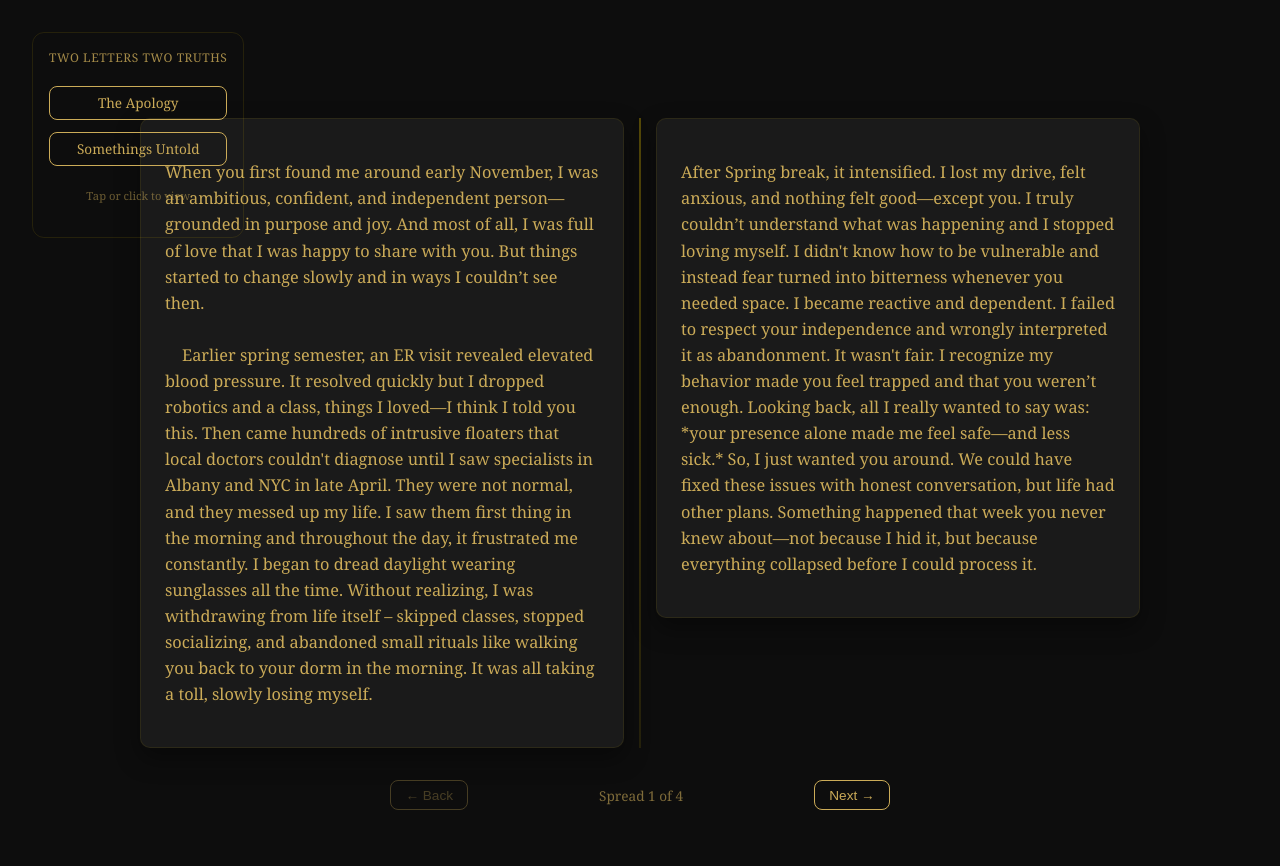
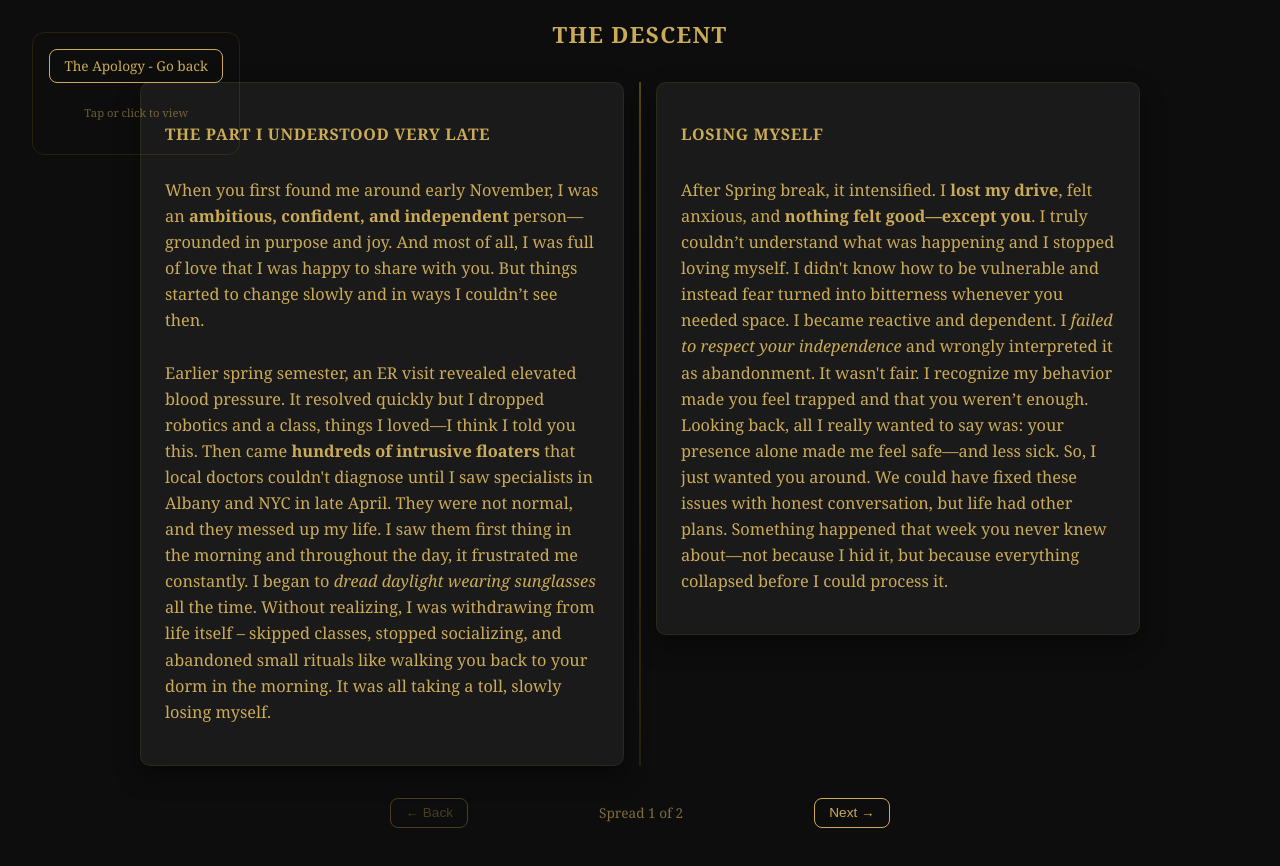
Before and after one commit to akgupta2002D/gift, a Next.js app: page /story in a window 1280 px wide. Shown: the top 866 px of the page. After the commit the page ends 828 px from the top, so only its background shows below. Built offline with nearby package versions, Linux system fonts and the light colour scheme.

Commit message:
Final Draft - 1

```diff
--- a/app/globals.css
+++ b/app/globals.css
@@ -38,12 +38,36 @@ p {
   border-radius: 16px;
   box-shadow: 0 20px 50px rgba(255, 215, 0, 0.1), 0 8px 20px rgba(0, 0, 0, 0.5);
   border: 1px solid rgba(255, 215, 0, 0.05);
-  overflow-y: auto;
-  scrollbar-width: none;
+  overflow-y: scroll;
+  /* scrollbar-width: none; */
   z-index: 5;
 }
 
+/* WebKit Browsers: Chrome, Safari */
+.paper::-webkit-scrollbar {
+  width: 8px;
+}
 
+.paper::-webkit-scrollbar-track {
+  background: white; /* Very dark track */
+}
+
+.paper::-webkit-scrollbar-thumb {
+  background-color: #2c2c2c;
+  border-radius: 6px;
+  border: 1px solid #444;
+  box-shadow: inset 0 0 2px rgba(255, 255, 255, 0.1);
+}
+
+.paper::-webkit-scrollbar-thumb:hover {
+  background-color: #3a3a3a;
+}
+
+/* Firefox */
+.paper {
+  scrollbar-color: #2c2c2c #111;
+  scrollbar-width: thin;
+}
 
 /* Responsive adjustments */
 @media (max-width: 768px) {
@@ -211,3 +235,24 @@ body {
   margin-top: 0.5rem;
   text-align: center;
 }
+
+.inline-boxed-link {
+  display: inline-block;
+  font-weight: bold;
+  color: #CBAB58;
+  border: 1px solid #CBAB58;
+  padding: 0.35rem 0.75rem;
+  border-radius: 8px;
+  background-color: transparent;
+  text-decoration: none;
+  transition: all 0.2s ease;
+  margin-left: 0.2rem;
+  font-size: 0.95rem;
+}
+
+.inline-boxed-link:hover {
+  background-color: rgba(203, 171, 88, 0.12);
+  color: #f0d9a2;
+  cursor: pointer;
+  box-shadow: 0 0 0 1px rgba(203, 171, 88, 0.2);
+}
--- a/app/story/page.js
+++ b/app/story/page.js
@@ -3,94 +3,84 @@ import './story.css';
 import '../globals.css';
 import { useState } from 'react';
 
-const sections = [
+const spreads = [
+  {
+    spreadTitle: 'The Descent',
+    pages: [
       {
         title: 'The Part I Understood Very Late',
-    content: `When you first found me around early November, I was an ambitious, confident, and independent person—grounded in purpose and joy. And most of all, I was full of love that I was happy to share with you. But things started to change slowly and in ways I couldn’t see then.
-
-    Earlier spring semester, an ER visit revealed elevated blood pressure. It resolved quickly but I dropped robotics and a class, things I loved—I think I told you this. Then came hundreds of intrusive floaters that local doctors couldn't diagnose until I saw specialists in Albany and NYC in late April. They were not normal, and they messed up my life. I saw them first thing in the morning and throughout the day, it frustrated me constantly. I began to dread daylight wearing sunglasses all the time. Without realizing, I was withdrawing from life itself – skipped classes, stopped socializing, and abandoned small rituals like walking you back to your dorm in the morning. It was all taking a toll, slowly losing myself.`
+        content: (
+          <>
+            When you first found me around early November, I was an <b>ambitious, confident, and independent</b> person—grounded in purpose and joy. And most of all, I was full of love that I was happy to share with you. But things started to change slowly and in ways I couldn’t see then.
+            <br /><br />
+            Earlier spring semester, an ER visit revealed elevated blood pressure. It resolved quickly but I dropped robotics and a class, things I loved—I think I told you this. Then came <b>hundreds of intrusive floaters</b> that local doctors couldn't diagnose until I saw specialists in Albany and NYC in late April. They were not normal, and they messed up my life. I saw them first thing in the morning and throughout the day, it frustrated me constantly. I began to <em>dread daylight wearing sunglasses</em> all the time. Without realizing, I was withdrawing from life itself – skipped classes, stopped socializing, and abandoned small rituals like walking you back to your dorm in the morning. It was all taking a toll, slowly losing myself.
+          </>
+        )
       },
       {
         title: 'Losing Myself',
-    content: `After Spring break, it intensified. I lost my drive, felt anxious, and nothing felt good—except you. I truly couldn’t understand what was happening and I stopped loving myself. I didn't know how to be vulnerable and instead fear turned into bitterness whenever you needed space. I became reactive and dependent. I failed to respect your independence and wrongly interpreted it as abandonment. It wasn't fair. I recognize my behavior made you feel trapped and that you weren’t enough. Looking back, all I really wanted to say was: *your presence alone made me feel safe—and less sick.* So, I just wanted you around. We could have fixed these issues with honest conversation, but life had other plans. Something happened that week you never knew about—not because I hid it, but because everything collapsed before I could process it.`
+        content: (
+          <>
+            After Spring break, it intensified. I <b>lost my drive</b>, felt anxious, and <b>nothing felt good—except you</b>. I truly couldn’t understand what was happening and I stopped loving myself. I didn't know how to be vulnerable and instead fear turned into bitterness whenever you needed space. I became reactive and dependent. I <em>failed to respect your independence</em> and wrongly interpreted it as abandonment. It wasn't fair. I recognize my behavior made you feel trapped and that you weren’t enough. Looking back, all I really wanted to say was: your presence alone made me feel safe—and less sick. So, I just wanted you around. We could have fixed these issues with honest conversation, but life had other plans. Something happened that week you never knew about—not because I hid it, but because everything collapsed before I could process it.
+          </>
+        )
+      }
+    ]
   },
   {
+    spreadTitle: 'The Collapse and Reflection',
+    pages: [
+      {
         title: 'What You Never Knew',
-    content: `
-
-The week before that weekend, I received another devastating diagnosis: blood in my urine, requiring ultrasound scans on all my vital organs. I don't know if you remember, but one of the nights, I had run to the washroom saying something hurt—this was related to that. This new health crisis came while I was already struggling with my vision and feeling us drift apart. I was terrified and wanted to talk to you—because if something was seriously wrong, *I'd want you there.*
-
-Overwhelmed by the diagnosis, existing anxiety about floaters, and not having any answers, for the first time in my life—I chose to drink to escape. I wanted to feel okay and numb, for one night and just dance—but instead it made everything worse. I had no control over drinking as my pain took over. Little did I know, the holding up, the sadness, and the pain would bring out such a horrible side of me. I said things I didn’t mean and was someone unrecognizable. I caused you a lot of pain. What I did was an unhealthy way of coping and something I would *never* do in my life again.`
+        content: (
+          <>
+            The week before that weekend, I received another devastating diagnosis: blood in my urine, requiring ultrasound scans on all my vital organs. I don't know if you remember, but one of the nights, I had run to the washroom saying something hurt—this was related to that. This new health crisis came while I was already struggling with my vision and feeling us drift apart. I was terrified and wanted to talk to you—because if something was seriously wrong, <em>I'd want you there</em>.
+            <br /><br />
+            <b>Overwhelmed by the diagnosis</b>, existing anxiety about floaters, and not having any answers, for the first time in my life—I chose to drink to escape. I wanted to feel okay and numb, for one night and just dance—but instead it made everything worse. I had no control over drinking as my pain took over. Little did I know, the holding up, the sadness, and the pain would bring out such a horrible side of me. I said things I didn’t mean and was someone unrecognizable. <b>I caused you a lot of pain</b>. What I did was an unhealthy way of coping and something I would never do in my life again.
+          </>
+        )
       },
       {
-    title: 'The Collapse',
-    content: ``
-  },
-  {
-    title: 'The Day Everything Ended',
-    content: `The most painful part is—we were meant to talk that Sunday to fix things and share. Maybe if I hadn’t tried to run from everything, escape using alcohol, the night wouldn’t have happened, and we would have talked instead. But life collapsed too fast. That Monday morning, the day we broke up, I was in a hospital gown getting scans. When your message came asking to meet in the evening, I replied I couldn’t and said I was fine with your decision. Not because I didn’t care—but because I was shattered. I was crying, waiting for medical answers while facing the reality that I'd just destroyed what mattered most in my life—*us.*
-
-Life couldn’t have been any more real, and the timing couldn’t be any worse.`
-  },
-  {
-    title: 'After Everything Collapsed',
-    content: `After everything collapsed, I wanted to reach out every day. But I realized the hurt you carried came from my actions and my disrespect for your space. With your finals and Korea ahead, I didn't want to burden you further. More importantly, I didn't want to contact you from a place of desperation or guilt—I needed clarity, not just regret.
-
-My health journey continued. Though the scans came back fine, it took some time. The floaters turned out to be more serious than expected. I spent weeks seeing new doctors and specialists, eventually finding a custom treatment. But physical healing wasn't enough. I had lost myself in all of it—the fear, the pain, and the guilt. Before I could speak to you again, I needed to create a new self—*someone driven, lively, and independent, for everyone around me. Someone I could trust and be proud of again.* This letter comes from that place of recovery and reflection, not from the broken person who hurt you.`
-  },
-  {
-    title: 'Reflection and Goodbye',
-    content: `Veda, I see your pain so clearly now. I made you carry a version of me I didn't even understand. I was too consumed by my own struggles to notice how much you were already holding—your art, friends, health, sleep—while I only saw what I lacked. I imagine how confusing and heavy it must have felt to love someone who was falling apart in ways you couldn't fix, then to be blamed for not doing enough. And getting your trust broken from someone you loved. *That pain... I see it now, and it breaks me to know I caused it. I am sorry.*
-
-I just wish I wasn’t tested so much by life. I was losing on all fronts—fighting health scares, losing myself, and failing you—with no room to breathe between crises. I wish timing had been kinder to us or I had recovered faster.
-
-Amid all of this, somethings were still true, and I want you to know that:
-
-**First:** I never intended to cause you pain. Every part of me wanted only to protect you—I noticed every bump on your skin, every scratch that marked you, even the way your hair fell rebelliously into your eyes. My actions hurt you, I know that with aching clarity. But I wasn't trying to hurt you; *I was drowning in a storm that consumed every shore I'd known.*
-
-**Second:** I have loved you fully. I cared about and remembered every detail of you—the meaning behind your rings, your favorite food, your art and the artist you liked, your friends and your family, and that penguin face that made my heart skip. I didn't just love you—I saw you, in ways that words can barely capture. And even sick I was trying, to understand your needs around space and wanted to find a middle ground. Even the night before everything shattered, we created memories making pani-puri together. I wasn’t perfect at loving you, we had our differences, but I loved learning about you; I was almost there getting to like those dog reels and Gracie is good.
-
-This may be the last piece of conversation we ever share. And if it is, I want to say this:
-
-If life hadn't collapsed on me all at once or if I had been healthier quicker, I believe we would have found our way or at least tried fully, *cuz love wasn’t an issue.* I would’ve been stronger for us. An independent me would have respected your space naturally and I would have never resolved to alcohol to numb my pain. Moreover, I would have learned exactly the way you wanted to be loved. *Because there is no perfect, just a willingness to learn.* Instead of being defensive about our breakup, I would have asked for a chance to build enough good memories that the old pain would fade. Almost like what you once wanted from me: *To love you first.*
-
-I don’t know what life has for us, but I didn’t want to leave you in dark. With everything that happened to me last couple of months, I know life is too short to live in fear and regret. All I can say is: *One of the most beautiful things in my life happened during one of the most painful seasons of my life.*
-
-Lastly, I just wanted to make sure my silence didn’t become the last thing you remember.
-
-*Thank you for loving me during one of the hardest chapters of my life. I’ll always carry that with care.*
-
-With love, deepest apologies, and nothing left unsaid.`
+        title: 'The Goodbye',
+        content: (
+          <>
+            The most painful part is—we were meant to talk that Sunday to fix things and share. Maybe if I hadn’t tried to run from everything, escape using alcohol, the night wouldn’t have happened, and we would have talked instead. But life collapsed too fast. That Monday morning, the day we broke up, I was in a hospital gown getting scans. When your message came asking to meet in the evening, I replied I couldn’t and said I was fine with your decision. Not because I didn’t care—but because I was shattered. I was crying, waiting for medical answers while facing the reality that I'd just destroyed what mattered most in my life—<em>us</em>.
+            <br /><br />
+            Life couldn’t have been any more real, and the timing couldn’t be any worse.
+          </>
+        )
+      }
+    ]
   }
 ];
 
 export default function StoryFlipbook() {
-  const [page, setPage] = useState(0);
+  const [spreadIndex, setSpreadIndex] = useState(0);
+  const currentSpread = spreads[spreadIndex];
+  const [leftPage, rightPage] = currentSpread.pages;
 
-  const next = () => setPage((prev) => (prev + 2 < sections.length ? prev + 2 : prev));
-  const prev = () => setPage((prev) => (prev - 2 >= 0 ? prev - 2 : prev));
-
-  const leftPage = sections[page];
-  const rightPage = sections[page + 1];
+  const next = () => setSpreadIndex((prev) => (prev + 1 < spreads.length ? prev + 1 : prev));
+  const prev = () => setSpreadIndex((prev) => (prev - 1 >= 0 ? prev - 1 : prev));
 
   return (
     <>
       <div className="left-sidebar scroll-aware">
-        <div className="sidebar-topic">Two Letters Two Truths</div>
-        <a href="/" className="nav-button highlight-button">The Apology</a>
-        <a href="/story" className="nav-button highlight-button">Somethings Untold</a>
+        <a href="/" className="nav-button highlight-button">The Apology - Go back</a>
         <p className="sidebar-hint">Tap or click to view</p>
       </div>
 
       <div className="story-flipbook">
         <div className="flipbook-wrapper">
+          <h2 className="spread-title">{currentSpread.spreadTitle}</h2>
           <div className="flipbook-pages">
             <div className="page left">
-            <p className="story-text">{leftPage?.content}</p>
+              <h3 className="story-title">{leftPage.title}</h3>
+              <p className="story-text">{leftPage.content}</p>
             </div>
             <div className="page right">
               {rightPage && (
                 <>
+                  <h3 className="story-title">{rightPage.title}</h3>
                   <p className="story-text">{rightPage.content}</p>
                 </>
               )}
@@ -98,9 +88,9 @@ export default function StoryFlipbook() {
           </div>
 
           <div className="flip-controls">
-          <button onClick={prev} disabled={page === 0} className="nav-button">← Back</button>
-          <span className="page-label">Spread {page / 2 + 1} of {Math.ceil(sections.length / 2)}</span>
-          <button onClick={next} disabled={page + 2 >= sections.length} className="nav-button">Next →</button>
+            <button onClick={prev} disabled={spreadIndex === 0} className="nav-button">← Back</button>
+            <span className="page-label">Spread {spreadIndex + 1} of {spreads.length}</span>
+            <button onClick={next} disabled={spreadIndex + 1 >= spreads.length} className="nav-button">Next →</button>
           </div>
         </div>
       </div>
--- a/app/story/story.css
+++ b/app/story/story.css
@@ -5,7 +5,7 @@
   min-height: 100vh;
   background-color: #0d0d0d;
   overflow: hidden;
-  padding: 4rem 1rem;
+  padding: 0rem 1rem;
 }
 
 .flipbook-wrapper {
@@ -49,6 +49,8 @@
   box-shadow: 0 10px 25px rgba(0, 0, 0, 0.4);
   position: relative;
   z-index: 2;
+  display: flex;
+    flex-direction: column;
 }
 
 .story-title {
@@ -130,3 +132,12 @@
     display: none;
   }
 }
+.spread-title {
+  font-size: 1.4rem;
+  font-weight: bold;
+  color: #CBAB58;
+  letter-spacing: 0.06em;
+  text-transform: uppercase;
+  margin-bottom: 2rem;
+  text-align: center;
+}
```
Also changed, not shown: app/page.js (+11 -9 lines). Lines whose indentation alone changed are shown as unchanged.
